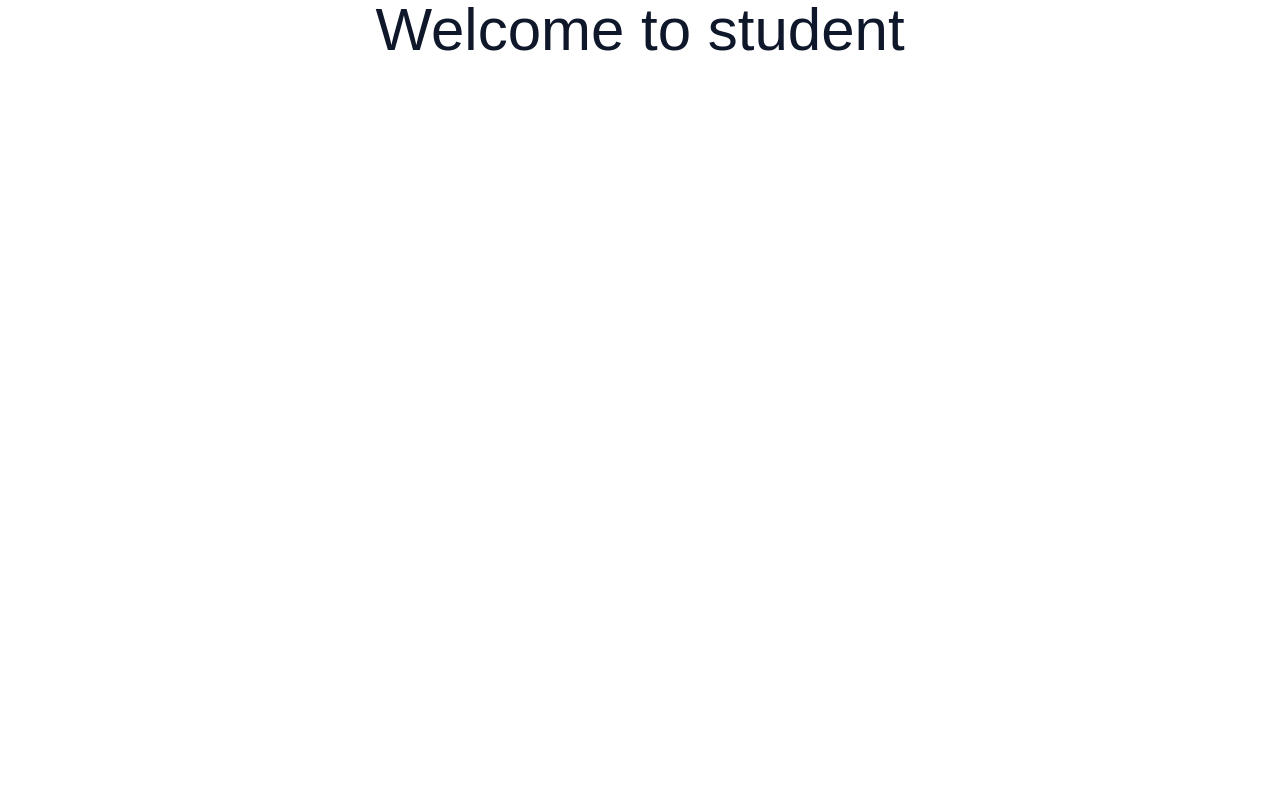
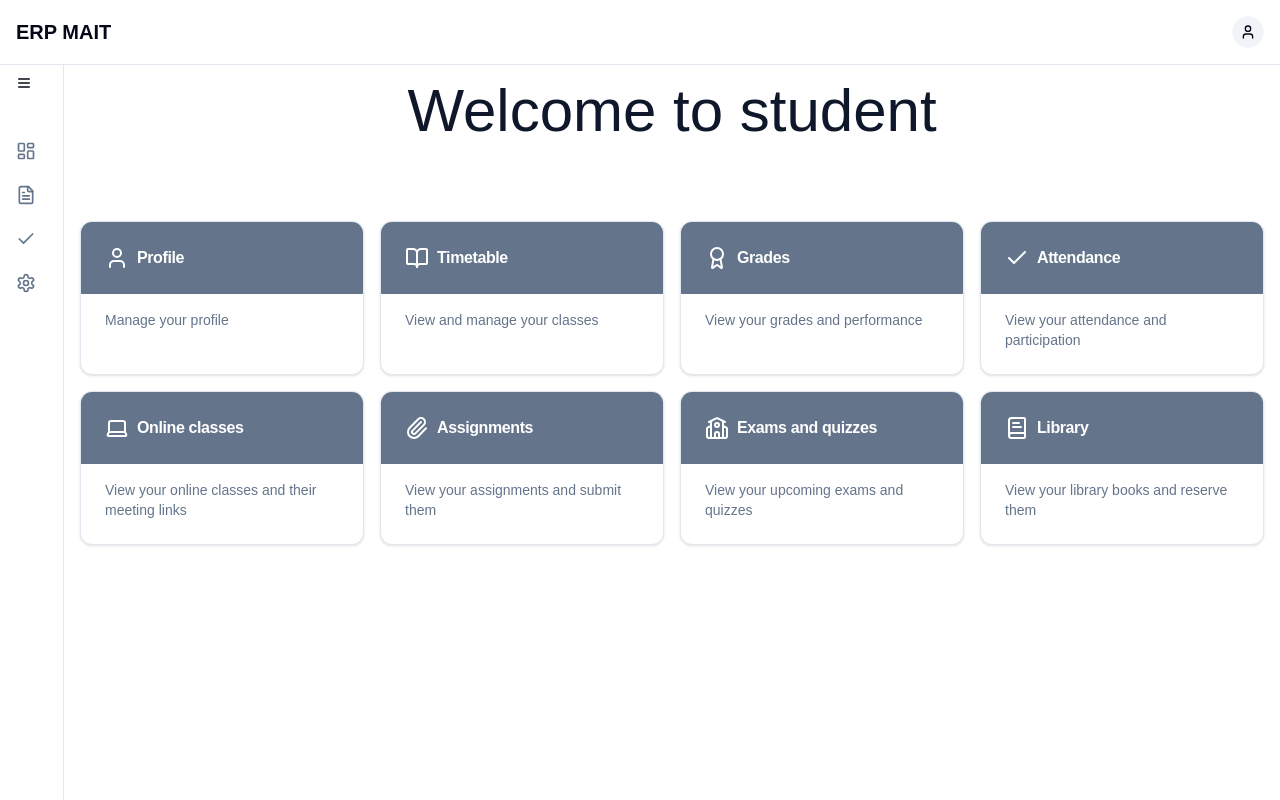
Before and after one commit to bytemait/erp, a Next.js app: page /student in a window 1280 px wide. Built offline with nearby package versions, Linux system fonts and the light colour scheme.

Commit message:
Student dashboard

```diff
--- /dev/null
+++ b/src/app/student/StudentPage.tsx
@@ -0,0 +1,74 @@
+"use client";
+import { Menucard } from "@/components/Menucard";
+import {
+  User,
+  BookOpen,
+  Award,
+  Check,
+  BookText,
+  School,
+  Paperclip,
+  Laptop,
+} from "lucide-react";
+
+export default function StudentPage() {
+  const FunctionStudentCards = [
+    {
+      title: "Profile",
+      description: "Manage your profile",
+      icon: User,
+      color: "bg-slate-500",
+      route: "/student/profile",
+    },
+    {
+      title: "Timetable",
+      description: "View and manage your classes",
+      icon: BookOpen,
+      color: "bg-slate-500",
+      route: "/student/timetable",
+    },
+    {
+      title: "Grades",
+      description: "View your grades and performance",
+      icon: Award,
+      color: "bg-slate-500",
+      route: "/student/grades",
+    },
+    {
+      title: "Attendance",
+      description: "View your attendance and participation",
+      icon: Check,
+      color: "bg-slate-500",
+      route: "/student/attendance",
+    },
+    {
+      title: "Online classes",
+      description: "View your online classes and their meeting links",
+      icon: Laptop,
+      color: "bg-slate-500",
+      route: "/student/online-classes",
+    },
+    {
+      title: "Assignments",
+      description: "View your assignments and submit them",
+      icon: Paperclip,
+      color: "bg-slate-500",
+      route: "/student/assignments",
+    },
+    {
+      title: "Exams and quizzes",
+      description: "View your upcoming exams and quizzes",
+      icon: School,
+      color: "bg-slate-500",
+      route: "/student/exams",
+    },
+    {
+      title: "Library",
+      description: "View your library books and reserve them",
+      icon: BookText,
+      color: "bg-slate-500",
+      route: "/student/library",
+    },
+  ];
+  return Menucard({ functions: FunctionStudentCards });
+}
--- a/src/app/student/page.tsx
+++ b/src/app/student/page.tsx
@@ -1,7 +1,32 @@
+"use client";
+
+import { LayoutDashboard, FileText, Settings, Check } from "lucide-react";
+import { Topnav } from "@/components/Topnav";
+import { Sidenav } from "@/components/Sidenav";
+import StudentPage from "./StudentPage";
+
+const navItems = [
+  { name: "My-Profile", href: "/student/profile", icon: LayoutDashboard },
+  { name: "Assignment", href: "/student/assignment", icon: FileText },
+  { name: "Attendance", href: "/student/attendance", icon: Check },
+  { name: "Log Out", href: "/logout", icon: Settings },
+];
+
 export default function Student() {
   return (
     <>
-      <h1 className="text-6xl text-center text-primary">Welcome to student</h1>
+      <div className="flex h-screen flex-col">
+        <Topnav />
+        <div className="flex flex-1 overflow-hidden">
+          <Sidenav navItems={navItems} />
+          <main className="flex-1 overflow-y-auto p-4">
+            <h1 className="text-6xl text-center text-primary pb-20">
+              Welcome to student
+            </h1>
+            <StudentPage />
+          </main>
+        </div>
+      </div>
     </>
   );
 }
```
Also changed, not shown: 1 other file (tests, documents, lock files or other folders).
